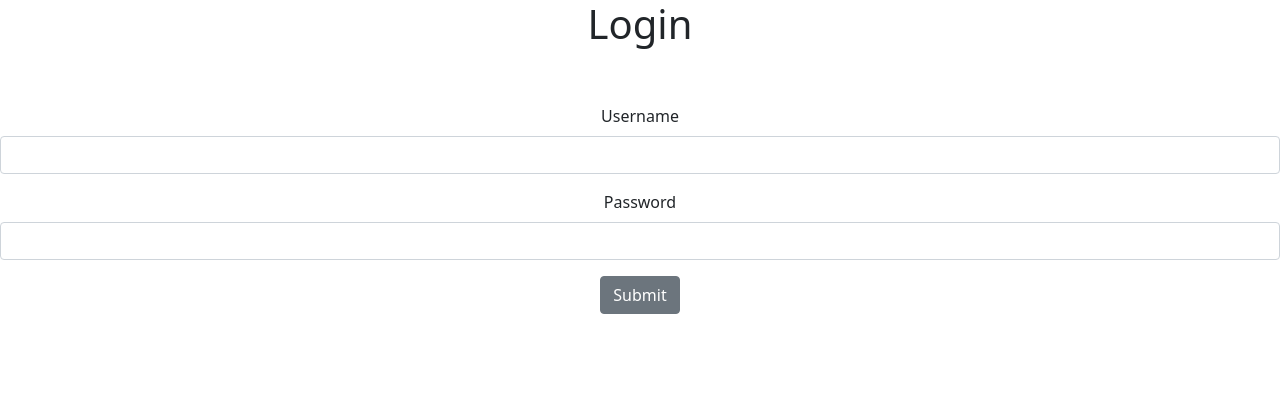
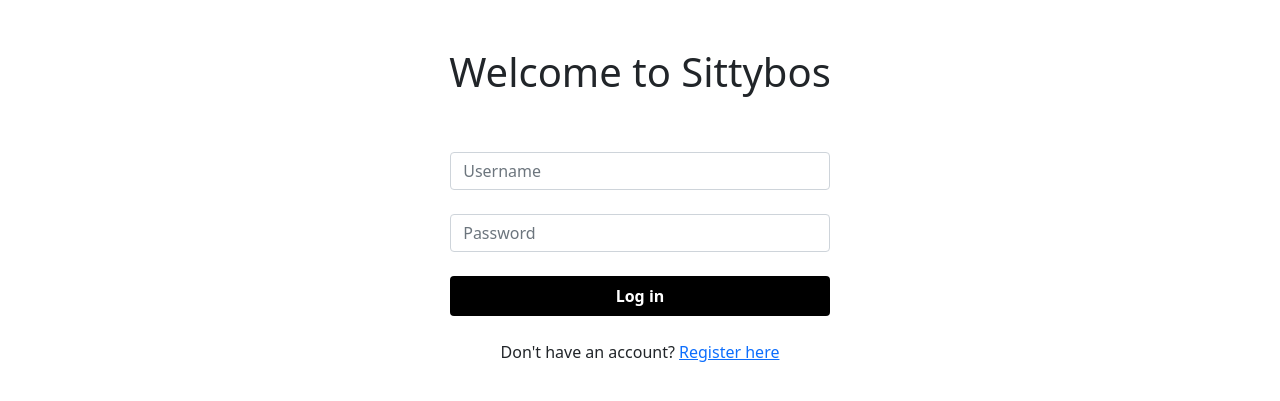
Before and after one commit to qmjdom/Team_7, a Django app: page /members/login_user in a window 1280 px wide. Shown: the top 401 px of the page. Run offline with Django 4.2, Linux system fonts and the light colour scheme.

Commit message:
updated login
removed navbar
updated input
changed button
added reg here

```diff
--- a/syllabus_maker/members/templates/authenticate/login.html
+++ b/syllabus_maker/members/templates/authenticate/login.html
@@ -1,28 +1,85 @@
-{% extends 'base.html' %}
+{% block content %}
 
-{% block content %}
+<!doctype html>
+<html lang="en">
+  <head>
+    <!-- Required meta tags -->
+    <meta charset="utf-8">
+    <meta name="viewport" content="width=device-width, initial-scale=1">
+
+    <!-- Bootstrap CSS -->
+    <link rel="stylesheet" href="https://cdn.jsdelivr.net/npm/bootstrap-icons@1.10.2/font/bootstrap-icons.css">
+    <link href="https://cdn.jsdelivr.net/npm/bootstrap@5.0.2/dist/css/bootstrap.min.css" rel="stylesheet" integrity="sha384-EVSTQN3/azprG1Anm3QDgpJLIm9Nao0Yz1ztcQTwFspd3yD65VohhpuuCOmLASjC" crossorigin="anonymous">
+
+  </head>
+
     <center>
-        <h1>Login</h1>
-        <br/><br/>
+      <div class="col-lg-7 px-5 pt-5">
+        <h1>Welcome to Sittybos</h1>
+        <br/>
+
 
             <form action="" method="POST">
                 {% csrf_token %}
                 <form>
-                    <div class="mb-3">
-                      <label for="exampleInputEmail1" class="form-label">Username</label>
-                      <input type="text" class="form-control" name="username" aria-describedby="emailHelp">
-                    </div>
-                    <div class="mb-3">
-                      <label for="exampleInputPassword1" class="form-label">Password</label>
-                      <input type="password" class="form-control" name="password">
+                    <div class="col-lg-7">
+                      <label for="exampleInputEmail1" class="form-label"></label>
+                      <input type="text" class="form-control" placeholder="Username" name="username" aria-describedby="emailHelp">
                     </div>
 
-                <input type="submit" value="Submit" class="btn btn-secondary">
+                    <div class="col-lg-7">
+                      <label for="exampleInputPassword1" class="form-label"></label>
+                      <input type="password" class="form-control" placeholder="Password" name="password">
+                    </div>
+                    <br/>
 
+                  <div class="form-row">
+                      <div class="col-lg-7">
+                          <button type="submit" value="Submit" class="btn1" >Log in</button>
+                      </div>
+                  </div>
+                  <br/>
+                  <p>Don't have an account? <a href="{% url 'register_user' %}">Register here</a></p>
+                </form>
             </form>
+          </div>
+        </div>
+      </div>
+
+            <style>
+              *{
+                  padding: 0;
+                  margin: 0;
+                  box-sizing: border-box;
+              }
+              .btn1{
+                  border: none;
+                  outline: none;
+                  height: 40px;
+                  width: 100%;
+                  background-color: black;
+                  color: white;
+                  border-radius: 4px;
+                  font-weight: bold;
+              }
+          </style>
+
     </center>
 
 
 
 
 {% endblock %}
+
+ <!-- Optional JavaScript; choose one of the two! -->
+
+    <!-- Option 1: Bootstrap Bundle with Popper -->
+    <script src="https://cdn.jsdelivr.net/npm/bootstrap@5.0.2/dist/js/bootstrap.bundle.min.js" integrity="sha384-MrcW6ZMFYlzcLA8Nl+NtUVF0sA7MsXsP1UyJoMp4YLEuNSfAP+JcXn/tWtIaxVXM" crossorigin="anonymous"></script>
+
+    <!-- Option 2: Separate Popper and Bootstrap JS -->
+    <!--
+    <script src="https://cdn.jsdelivr.net/npm/@popperjs/core@2.9.2/dist/umd/popper.min.js" integrity="sha384-IQsoLXl5PILFhosVNubq5LC7Qb9DXgDA9i+tQ8Zj3iwWAwPtgFTxbJ8NT4GN1R8p" crossorigin="anonymous"></script>
+    <script src="https://cdn.jsdelivr.net/npm/bootstrap@5.0.2/dist/js/bootstrap.min.js" integrity="sha384-cVKIPhGWiC2Al4u+LWgxfKTRIcfu0JTxR+EQDz/bgldoEyl4H0zUF0QKbrJ0EcQF" crossorigin="anonymous"></script>
+    -->
+
+</html>
```
